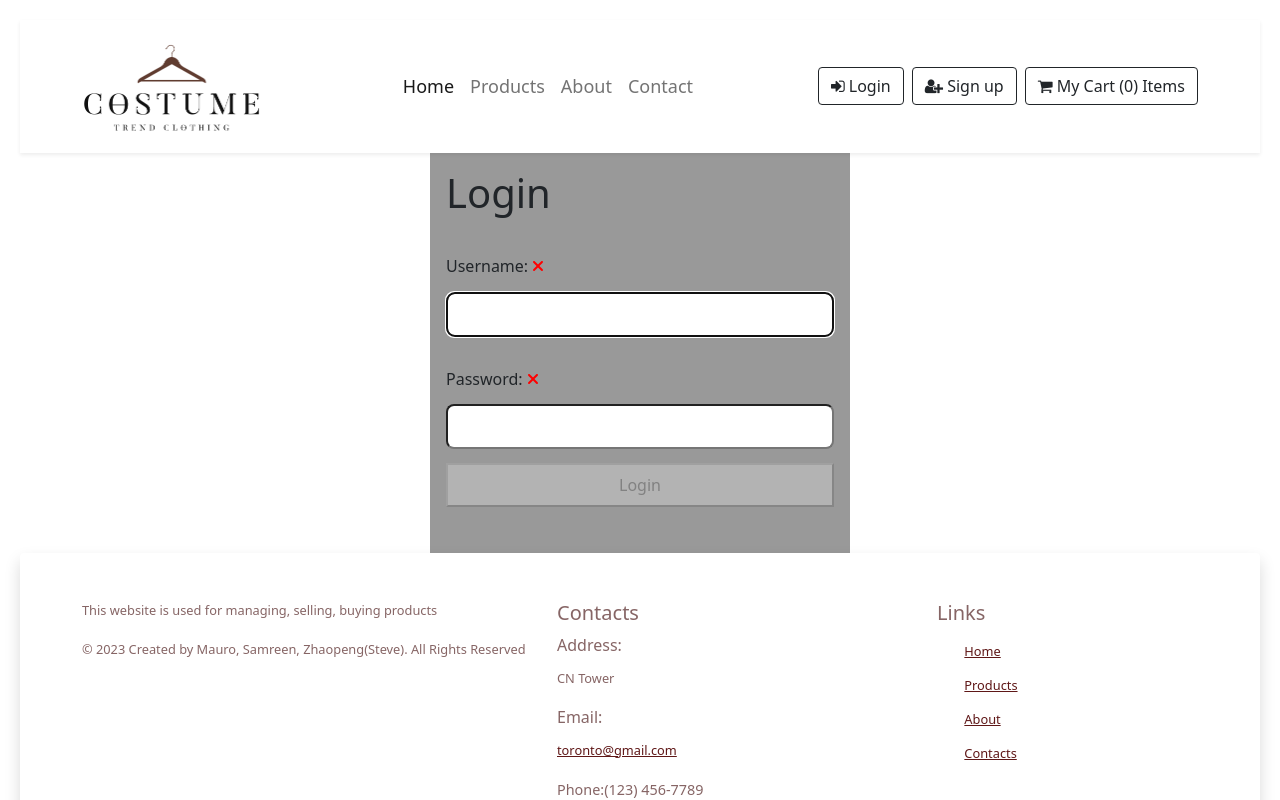
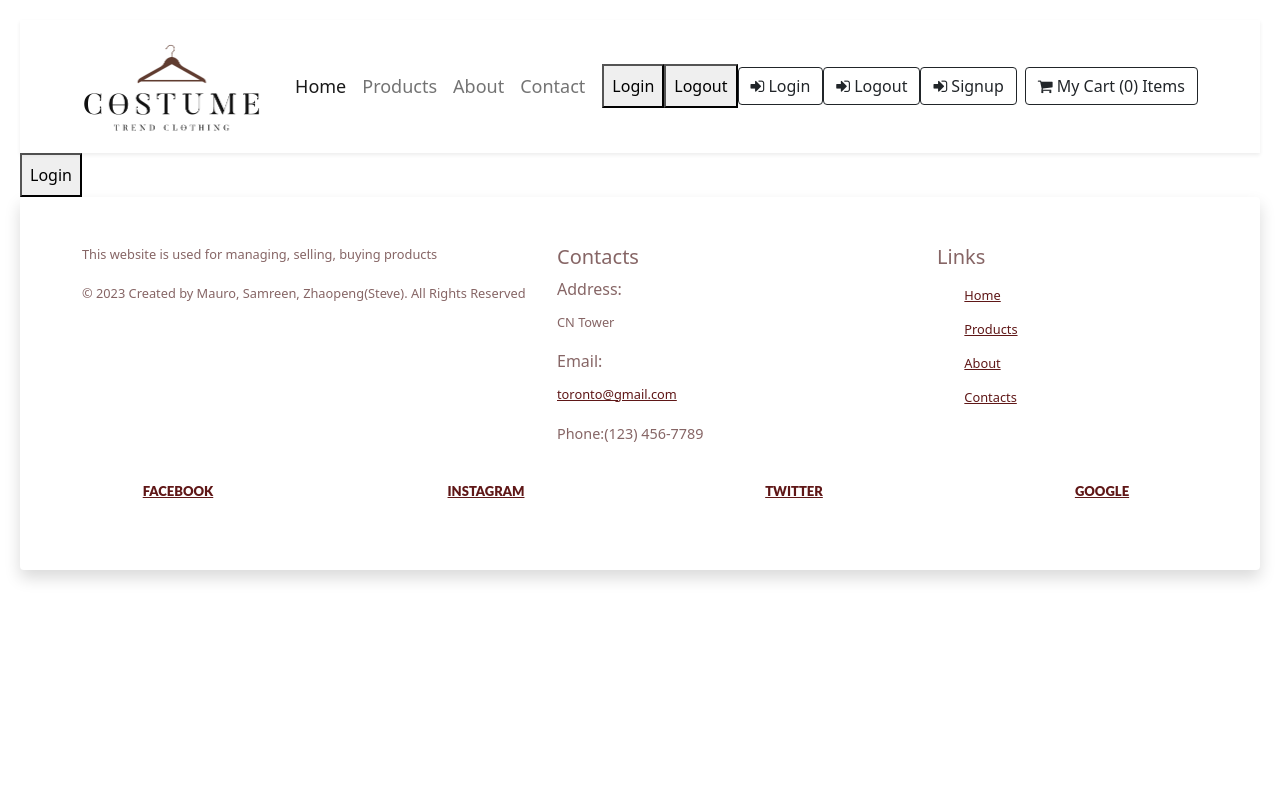
Before and after one commit to mauroapjr/ecommerce, a React (Create React App) app: page /login in a window 1280 px wide. Shown: the top 800 px of the page. Built offline with nearby package versions, Linux system fonts and the light colour scheme.

Commit message:
add auth0 authentication for user

```diff
--- a/package.json
+++ b/package.json
@@ -3,6 +3,7 @@
   "version": "0.1.0",
   "private": true,
   "dependencies": {
+    "@auth0/auth0-react": "^2.0.1",
     "@fortawesome/fontawesome-svg-core": "^6.3.0",
     "@fortawesome/free-solid-svg-icons": "^6.3.0",
     "@fortawesome/react-fontawesome": "^0.2.0",
@@ -13,6 +14,7 @@
     "@testing-library/user-event": "^13.2.1",
     "axios": "^1.3.4",
     "bootstrap": "^5.1.3",
+    "express-openid-connect": "^2.12.1",
     "font-awesome": "^4.7.0",
     "jspdf": "^2.5.1",
     "react": "^18.2.0",
--- a/src/component/Login.jsx
+++ b/src/component/Login.jsx
@@ -1,181 +1,193 @@
-import { useRef, useEffect, useState } from "react";
-import {
-  faCheck,
-  faTimes,
-  faInfoCircle,
-} from "@fortawesome/free-solid-svg-icons";
-import { FontAwesomeIcon } from "@fortawesome/react-fontawesome";
-
 import React from "react";
-import "../Login.css"
-
+import { useAuth0 } from '@auth0/auth0-react';
 
 function Login() {
-
-  const USER_REGEX = /^[A-z][A-z0-9-_]{3,23}$/;
-  const PWD_REGEX = /^(?=.*[a-z])(?=.*[A-Z])(?=.*[0-9])(?=.*[!@#$%]).{8,24}$/;
-  const REGISTER_URL = "/products";
-
-  const userRef = useRef();
-  const errRef = useRef();
-
-  const [user, setUser] = useState("");
-  const [validName, setValidName] = useState(false);
-  const [userFocus, setUserFocus] = useState(false);
-
-  const [pwd, setPwd] = useState("");
-  const [validPwd, setValidPwd] = useState(false);
-  const [pwdFocus, setPwdFocus] = useState(false);
-
-  const [matchPwd, setMatchPwd] = useState("");
-  const [validMatch, setValidMatch] = useState(false);
-  const [matchFocus, setMatchFocus] = useState(false);
-
-  const [errMsg, setErrMsg] = useState("");
-
-  useEffect(() => {
-    userRef.current.focus();
-  }, []);
-
-  useEffect(() => {
-    const result = USER_REGEX.test(user);
-    console.log("RESULT FROM USER", result);
-    console.log("USER", user);
-    setValidName(result);
-  }, [user]);
-
-  useEffect(() => {
-    const result = PWD_REGEX.test(pwd);
-    console.log("RESULT FROM PWD", result);
-    console.log("PWD", pwd);
-    setValidPwd(result);
-    const match = pwd === matchPwd;
-    setValidMatch(match);
-  }, [pwd, matchPwd]);
-
-  useEffect(() => {
-    setErrMsg("");
-  }, [user, pwd, matchPwd]);
-
-  console.log("VALID NAME", validName);
-
-
-  const handleSubmit = async (e) => {};
+  const { loginWithRedirect } = useAuth0();
 
   return (
-    <section>
-      <p
-        ref={errRef}
-        className={errMsg ? "errmsg" : "offscreen"}
-        aria-live="assertive"
-      >
-        {errMsg}
-      </p>
-
-      <h1>Login</h1>
-      <form onSubmit={handleSubmit}>
-        <label htmlFor="username">
-          Username:{" "}
-          {validName ? (
-            <FontAwesomeIcon
-              icon={faCheck}
-              className="valid"
-              style={{ color: "limegreen" }}
-            />
-          ) : (
-            <FontAwesomeIcon
-              icon={faTimes}
-              className="invalid"
-              style={{ color: "red" }}
-            />
-          )}
-        </label>
-        <input
-          type="text"
-          id="username"
-          ref={userRef}
-          autoComplete="off"
-          onChange={(e) => setUser(e.target.value)}
-          value={user}
-          required
-          aria-invalid={validName ? "false" : "true"}
-          aria-describedby="uidnote"
-          onFocus={() => setUserFocus(true)}
-          onBlur={() => setUserFocus(false)}
-        />
-
-        <p
-          id="uidnote"
-          className={
-            userFocus && user && !validName ? "instructions" : "offscreen"
-          }
-        >
-          <FontAwesomeIcon icon={faInfoCircle} /> 4 to 24 characters.
-          <br />
-          Must begin with a letter.
-          <br />
-          Letters, numbers, underscores, hyphens allowed.
-        </p>
-
-        <label htmlFor="password">
-          Password:{" "}
-          {validPwd ? (
-            <FontAwesomeIcon
-              icon={faCheck}
-              className="valid"
-              style={{ color: "limegreen" }}
-            />
-          ) : (
-            <FontAwesomeIcon
-              icon={faTimes}
-              className="invalid"
-              style={{ color: "red" }}
-            />
-          )}
-        </label>
-        <input
-          type="password"
-          id="password"
-          onChange={(e) => setPwd(e.target.value)}
-          value={pwd}
-          required
-          aria-invalid={validPwd ? "false" : "true"}
-          aria-describedby="pwdnote"
-          onFocus={() => setPwdFocus(true)}
-          onBlur={() => setPwdFocus(false)}
-        />
-        <p
-          id="pwdnote"
-          className={pwdFocus && !validPwd ? "instructions" : "offscreen"}
-        >
-          <FontAwesomeIcon icon={faInfoCircle} /> 8 to 24 characters.
-          <br />
-          Must include uppercase and lowercase letters, a number and a special
-          character.
-          <br />
-          Allowed special characters:{" "}
-          <span aria-label="exclamation mark">!</span>{" "}
-          <span aria-label="at symbol">@</span>{" "}
-          <span aria-label="hashtag">#</span>{" "}
-          <span aria-label="dollar sign">$</span>{" "}
-          <span aria-label="percent">%</span>
-        </p>
-        <p
-          id="confirmnote"
-          className={matchFocus && !validMatch ? "instructions" : "offscreen"}
-        >
-          <FontAwesomeIcon icon={faInfoCircle} /> Must match the first password
-          input field.
-        </p>
-
-        <button
-          disabled={!validName || !validPwd || !validMatch ? true : false}
-        >
-          Login
-        </button>
-      </form>
-    </section>
-  );
+    <button onClick={() => loginWithRedirect()}>Login</button>
+  )
 }
 
 export default Login;
+// import { useRef, useEffect, useState } from "react";
+// import {
+//   faCheck,
+//   faTimes,
+//   faInfoCircle,
+// } from "@fortawesome/free-solid-svg-icons";
+// import { FontAwesomeIcon } from "@fortawesome/react-fontawesome";
+
+// import React from "react";
+// import "../Login.css"
+
+
+// function Login() {
+
+//   const USER_REGEX = /^[A-z][A-z0-9-_]{3,23}$/;
+//   const PWD_REGEX = /^(?=.*[a-z])(?=.*[A-Z])(?=.*[0-9])(?=.*[!@#$%]).{8,24}$/;
+//   const REGISTER_URL = "/products";
+
+//   const userRef = useRef();
+//   const errRef = useRef();
+
+//   const [user, setUser] = useState("");
+//   const [validName, setValidName] = useState(false);
+//   const [userFocus, setUserFocus] = useState(false);
+
+//   const [pwd, setPwd] = useState("");
+//   const [validPwd, setValidPwd] = useState(false);
+//   const [pwdFocus, setPwdFocus] = useState(false);
+
+//   const [matchPwd, setMatchPwd] = useState("");
+//   const [validMatch, setValidMatch] = useState(false);
+//   const [matchFocus, setMatchFocus] = useState(false);
+
+//   const [errMsg, setErrMsg] = useState("");
+
+//   useEffect(() => {
+//     userRef.current.focus();
+//   }, []);
+
+//   useEffect(() => {
+//     const result = USER_REGEX.test(user);
+//     console.log("RESULT FROM USER", result);
+//     console.log("USER", user);
+//     setValidName(result);
+//   }, [user]);
+
+//   useEffect(() => {
+//     const result = PWD_REGEX.test(pwd);
+//     console.log("RESULT FROM PWD", result);
+//     console.log("PWD", pwd);
+//     setValidPwd(result);
+//     const match = pwd === matchPwd;
+//     setValidMatch(match);
+//   }, [pwd, matchPwd]);
+
+//   useEffect(() => {
+//     setErrMsg("");
+//   }, [user, pwd, matchPwd]);
+
+//   console.log("VALID NAME", validName);
+
+
+//   const handleSubmit = async (e) => {};
+
+//   return (
+//     <section>
+//       <p
+//         ref={errRef}
+//         className={errMsg ? "errmsg" : "offscreen"}
+//         aria-live="assertive"
+//       >
+//         {errMsg}
+//       </p>
+
+//       <h1>Login</h1>
+//       <form onSubmit={handleSubmit}>
+//         <label htmlFor="username">
+//           Username:{" "}
+//           {validName ? (
+//             <FontAwesomeIcon
+//               icon={faCheck}
+//               className="valid"
+//               style={{ color: "limegreen" }}
+//             />
+//           ) : (
+//             <FontAwesomeIcon
+//               icon={faTimes}
+//               className="invalid"
+//               style={{ color: "red" }}
+//             />
+//           )}
+//         </label>
+//         <input
+//           type="text"
+//           id="username"
+//           ref={userRef}
+//           autoComplete="off"
+//           onChange={(e) => setUser(e.target.value)}
+//           value={user}
+//           required
+//           aria-invalid={validName ? "false" : "true"}
+//           aria-describedby="uidnote"
+//           onFocus={() => setUserFocus(true)}
+//           onBlur={() => setUserFocus(false)}
+//         />
+
+//         <p
+//           id="uidnote"
+//           className={
+//             userFocus && user && !validName ? "instructions" : "offscreen"
+//           }
+//         >
+//           <FontAwesomeIcon icon={faInfoCircle} /> 4 to 24 characters.
+//           <br />
+//           Must begin with a letter.
+//           <br />
+//           Letters, numbers, underscores, hyphens allowed.
+//         </p>
+
+//         <label htmlFor="password">
+//           Password:{" "}
+//           {validPwd ? (
+//             <FontAwesomeIcon
+//               icon={faCheck}
+//               className="valid"
+//               style={{ color: "limegreen" }}
+//             />
+//           ) : (
+//             <FontAwesomeIcon
+//               icon={faTimes}
+//               className="invalid"
+//               style={{ color: "red" }}
+//             />
+//           )}
+//         </label>
+//         <input
+//           type="password"
+//           id="password"
+//           onChange={(e) => setPwd(e.target.value)}
+//           value={pwd}
+//           required
+//           aria-invalid={validPwd ? "false" : "true"}
+//           aria-describedby="pwdnote"
+//           onFocus={() => setPwdFocus(true)}
+//           onBlur={() => setPwdFocus(false)}
+//         />
+//         <p
+//           id="pwdnote"
+//           className={pwdFocus && !validPwd ? "instructions" : "offscreen"}
+//         >
+//           <FontAwesomeIcon icon={faInfoCircle} /> 8 to 24 characters.
+//           <br />
+//           Must include uppercase and lowercase letters, a number and a special
+//           character.
+//           <br />
+//           Allowed special characters:{" "}
+//           <span aria-label="exclamation mark">!</span>{" "}
+//           <span aria-label="at symbol">@</span>{" "}
+//           <span aria-label="hashtag">#</span>{" "}
+//           <span aria-label="dollar sign">$</span>{" "}
+//           <span aria-label="percent">%</span>
+//         </p>
+//         <p
+//           id="confirmnote"
+//           className={matchFocus && !validMatch ? "instructions" : "offscreen"}
+//         >
+//           <FontAwesomeIcon icon={faInfoCircle} /> Must match the first password
+//           input field.
+//         </p>
+
+//         <button
+//           disabled={!validName || !validPwd || !validMatch ? true : false}
+//         >
+//           Login
+//         </button>
+//       </form>
+//     </section>
+//   );
+// }
+
+// export default Login;
--- /dev/null
+++ b/src/component/Logout.jsx
@@ -0,0 +1,12 @@
+import React from "react";
+import { useAuth0 } from '@auth0/auth0-react';
+
+function Logout() {
+  const { logout } = useAuth0();
+
+  return (
+    <button onClick={() => logout({ returnTo: window.location.origin })}>Logout</button>
+  )
+}
+
+export default Logout;
--- a/src/component/Navbar.jsx
+++ b/src/component/Navbar.jsx
@@ -3,9 +3,15 @@ import { Link } from "react-router-dom";
 import { Modal } from "react-bootstrap";
 import { Button, useState, useContext } from "react";
 import { CartContext } from "../CartContext";
+import { useAuth0 } from "@auth0/auth0-react";
 import CartProduct from "./CartProduct";
+import Login from "./Login";
+import Logout from "./Logout";
+import UserProfile from "./UserProfile";
 
 export default function Navbar() {
+  const { user } = useAuth0();
+  console.log("USER",user)
   const [show, setShow] = useState(false);
   const handleClose = () => setShow(false);
   const handleShow = () => setShow(true);
@@ -55,13 +61,25 @@ export default function Navbar() {
               </li>
             </ul>
             <CartProduct show={show} handleClose={handleClose} />
+            <UserProfile />
+            <Login/>
+            <Logout/>
             <div className="buttons">
-              <a href="/login" className="btn btn-outline-dark">
+              <a  className="btn btn-outline-dark">
+                <i className="fa fa-sign-in" aria-hidden="true"></i> Login
+              </a>
+              <a  className="btn btn-outline-dark">
+                <i className="fa fa-sign-in" aria-hidden="true"></i> Logout
+              </a>
+              <a  className="btn btn-outline-dark">
+                <i className="fa fa-sign-in" aria-hidden="true"></i> Signup
+              </a>
+              {/* <a href="/login" className="btn btn-outline-dark">
                 <i className="fa fa-sign-in" aria-hidden="true"></i> Login
               </a>
               <a href="/signup" className="btn btn-outline-dark ms-2">
                 <i className="fa fa-user-plus" aria-hidden="true"></i> Sign up
-              </a>
+              </a> */}
               <a onClick={handleShow} className="btn btn-outline-dark ms-2">
                 <i className="fa fa-shopping-cart" aria-hidden="true"></i> My
                 Cart ({productsCount}) Items
--- /dev/null
+++ b/src/component/UserProfile.jsx
@@ -0,0 +1,24 @@
+import React from "react";
+import { useAuth0 } from '@auth0/auth0-react';
+
+function UserProfile() {
+  const { user, isAuthenticated, isLoading } = useAuth0();
+  console.log("USER",user)
+
+
+  if (isLoading) {
+    return <div>Loading...</div>
+  }
+  console.log("USER",user)
+  return (
+    isAuthenticated && (
+      <div>
+        <img src={user.picture} alt={user.name} />
+        <h2>{user.name}</h2>
+        <p>{user.email}</p>
+      </div>
+    )
+  )
+}
+
+export default UserProfile;
--- a/src/index.js
+++ b/src/index.js
@@ -1,18 +1,24 @@
-import React from 'react';
-import ReactDOM from 'react-dom/client';
-import App from './App';
-import reportWebVitals from './reportWebVitals';
+import React from "react";
+import ReactDOM from "react-dom/client";
+import App from "./App";
+import reportWebVitals from "./reportWebVitals";
+import { Auth0Provider } from "@auth0/auth0-react";
 
-import './index.css';
-import '../node_modules/bootstrap/dist/css/bootstrap.min.css';
-import '../node_modules/font-awesome/css/font-awesome.min.css';
+import "./index.css";
+import "../node_modules/bootstrap/dist/css/bootstrap.min.css";
+import "../node_modules/font-awesome/css/font-awesome.min.css";
 
-
-const root = ReactDOM.createRoot(document.getElementById('root'));
+const root = ReactDOM.createRoot(document.getElementById("root"));
 root.render(
-  <React.StrictMode>
-    <App />
-  </React.StrictMode>
+  <Auth0Provider
+    domain="dev-8ewxikhq8hd85rpi.us.auth0.com"
+    clientId="wBrSt0JBSr77EsHJXnMOwyfHlofOVbRJ"
+    redirectUri={window.location.origin}
+  >
+    <React.StrictMode>
+      <App />
+    </React.StrictMode>
+  </Auth0Provider>
 );
 
 // If you want to start measuring performance in your app, pass a function
```
Also changed, not shown: 2 other files (tests, documents, lock files or other folders).
